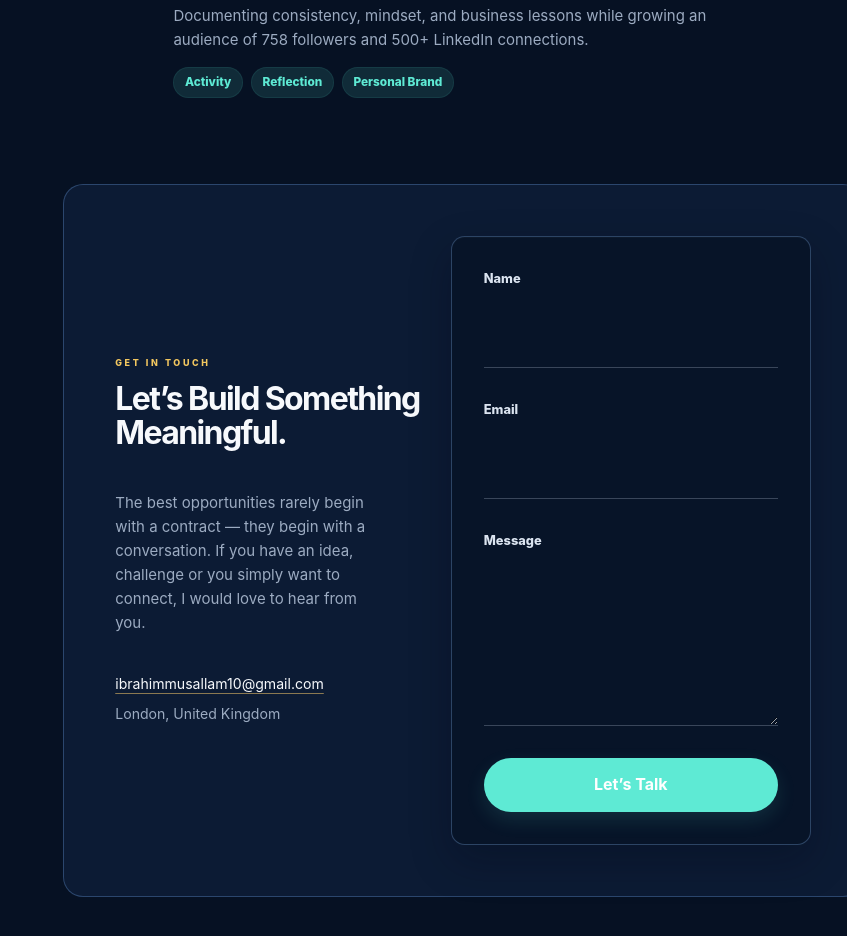
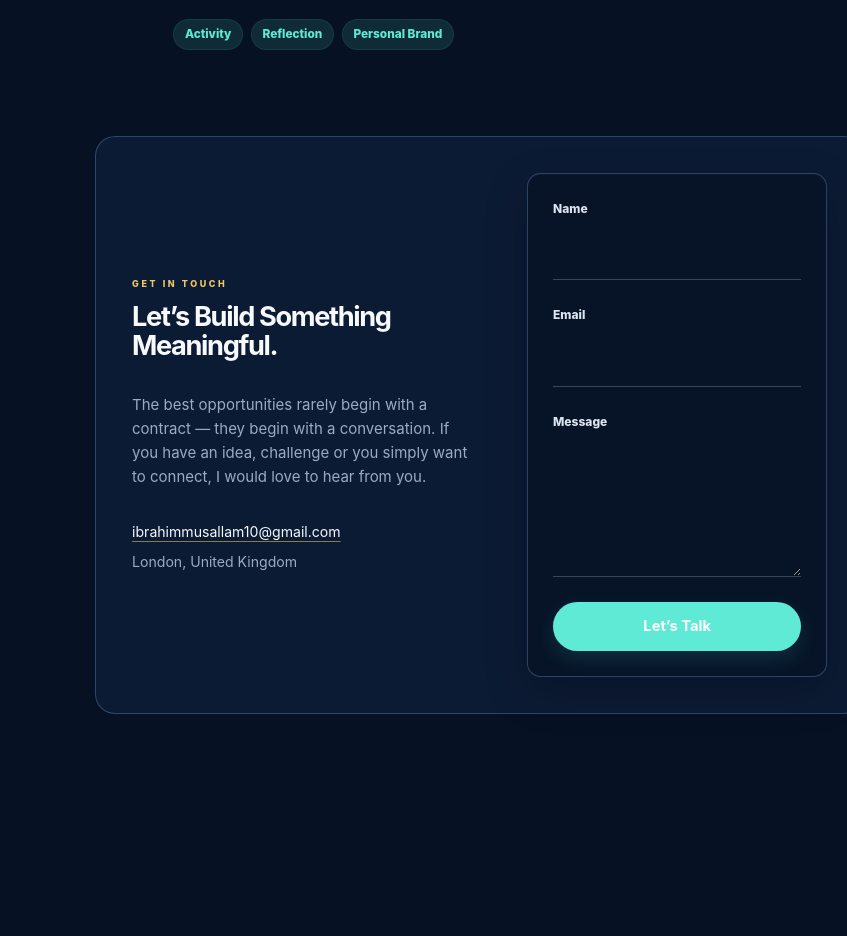
Before and after one commit to ibrahimmusallam10/Ibrahim-sConciergeUK, a React (Vite) app: page / in a window 1280 px wide. Shown: the part 3341-4277 px from the top of the page, without its empty margins (433-1280 px from the left). After the commit the page ends 4143 px from the top, so only its background shows below. Built offline with nearby package versions, Linux system fonts and the light colour scheme.

Commit message:
Revert "Scale up premium contact card"
This reverts commit 909dc1e12ffc5aceffd252bcfcf938f2fdccfd42.

```diff
--- a/src/styles.css
+++ b/src/styles.css
@@ -284,13 +284,12 @@ h3 {
 
 .contact-section {
   display: grid;
-  grid-template-columns: minmax(0, 1fr) minmax(300px, 360px);
-  gap: clamp(3rem, 5vw, 4rem);
+  grid-template-columns: minmax(330px, 1fr) minmax(250px, 300px);
+  gap: clamp(2.5rem, 4vw, 3.25rem);
   align-items: center;
-  width: min(900px, calc(100% + 12rem));
-  min-height: 34rem;
-  margin-left: -6rem;
-  padding: clamp(2.5rem, 4vw, 3.25rem);
+  width: calc(100% + 8rem);
+  margin-left: -4rem;
+  padding: clamp(1.75rem, 3vw, 2.25rem);
   background: #0c1b34;
   border: 1px solid rgba(67, 103, 151, 0.58);
   border-radius: 1.25rem;
@@ -302,16 +301,16 @@ h3 {
 }
 
 .contact-heading {
-  margin-bottom: 2.5rem;
+  margin-bottom: 2rem;
 }
 
 .contact-copy {
-  max-width: 42rem;
+  max-width: 36rem;
 }
 
 .contact-intro h2 {
-  margin-bottom: 1.35rem;
-  font-size: clamp(1.8rem, 2.75vw, 2rem);
+  margin-bottom: 1.15rem;
+  font-size: clamp(1.5rem, 2.35vw, 1.7rem);
   font-weight: 700;
   letter-spacing: -0.05em;
   text-transform: none;
@@ -319,7 +318,7 @@ h3 {
 }
 
 .contact-copy > p {
-  margin-bottom: 2.4rem;
+  margin-bottom: 2rem;
   color: var(--muted);
 }
 
@@ -359,14 +358,14 @@ h3 {
     "message-label"
     "message-input"
     "action";
-  row-gap: 0.5rem;
+  row-gap: 0.35rem;
   grid-column: 2;
   grid-row: 1;
   align-self: center;
   justify-self: end;
   width: 100%;
-  max-width: 360px;
-  padding: 2rem;
+  max-width: 300px;
+  padding: 1.55rem;
   color: var(--text);
   background: #071428;
   border: 1px solid rgba(83, 116, 160, 0.5);
@@ -399,17 +398,17 @@ h3 {
 }
 
 .contact-form label {
-  margin-bottom: 0.4rem;
-  font-size: 0.8rem;
+  margin-bottom: 0.3rem;
+  font-size: 0.75rem;
   font-weight: 800;
 }
 
 .contact-form input,
 .contact-form textarea {
   width: 100%;
-  min-height: 4rem;
-  margin-bottom: 1.5rem;
-  padding: 0.9rem 0.15rem;
+  min-height: 3.25rem;
+  margin-bottom: 1.2rem;
+  padding: 0.75rem 0.1rem;
   color: var(--heading);
   background: transparent;
   border: 0;
@@ -422,7 +421,7 @@ h3 {
 }
 
 .contact-form textarea {
-  min-height: 10rem;
+  min-height: 8.5rem;
 }
 
 .contact-form input:focus,
@@ -435,14 +434,14 @@ h3 {
   grid-area: action;
   justify-self: stretch;
   width: 100%;
-  min-height: 3.4rem;
-  padding: 0.85rem 1.15rem;
+  min-height: 3.05rem;
+  padding: 0.72rem 1rem;
   color: #ffffff;
   background: var(--accent);
   border: 0;
   border-radius: 999px;
   font: inherit;
-  font-size: 1rem;
+  font-size: 0.92rem;
   font-weight: 700;
   cursor: pointer;
   box-shadow: 0 0.5rem 1.25rem rgba(94, 234, 212, 0.12);
```
